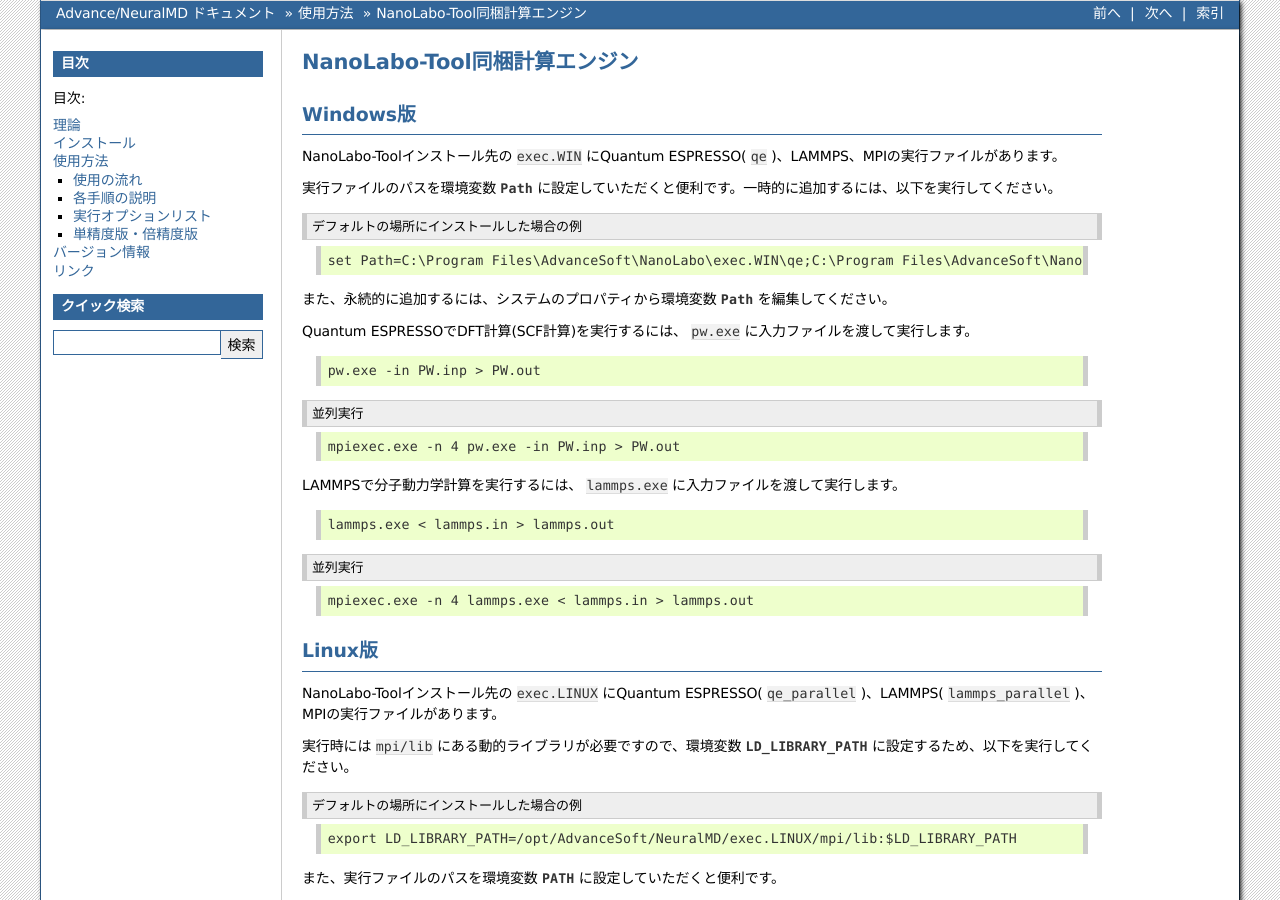
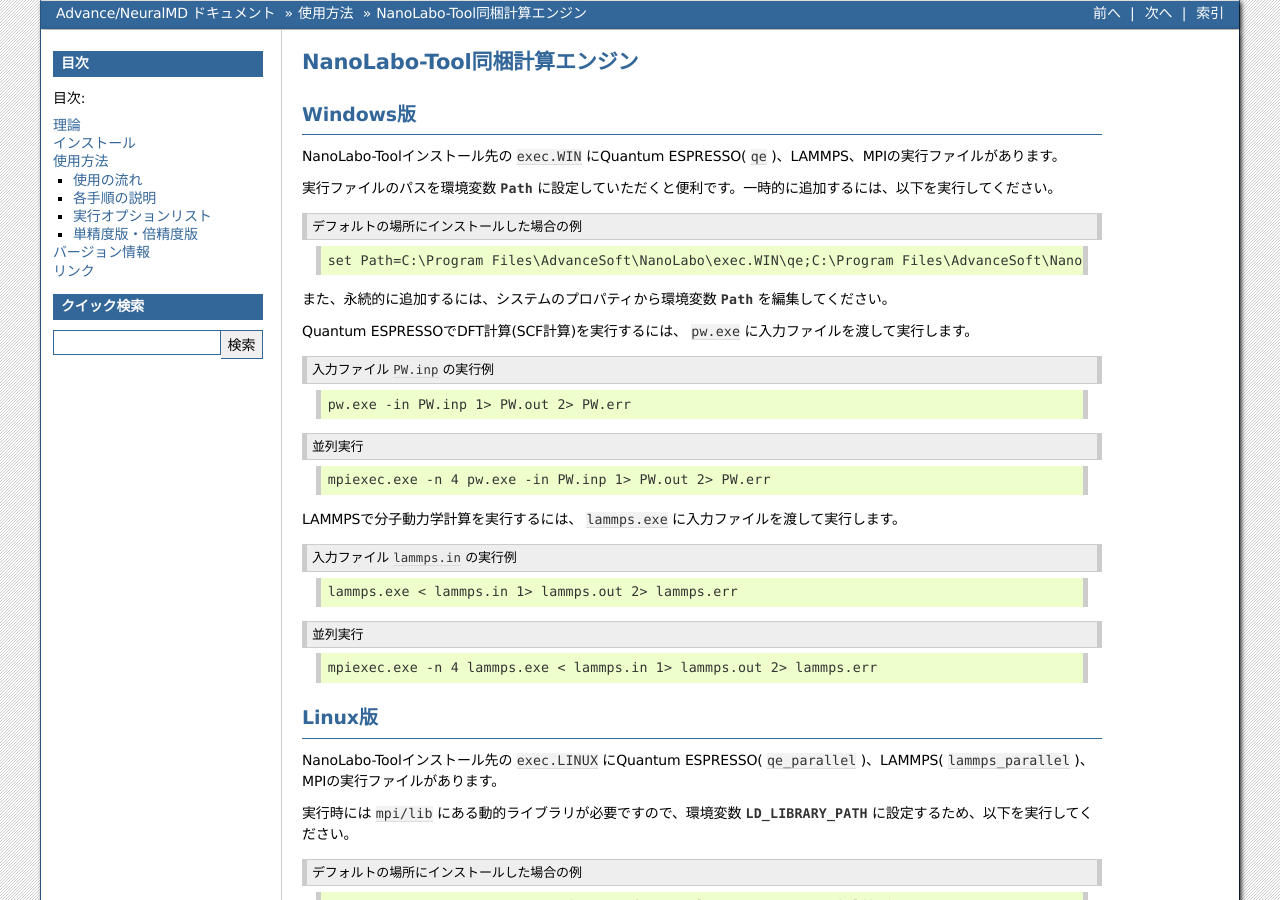
Before and after one commit to advancesoftcorp/neuralmd-doc, a Sphinx documentation site: the page built from docs/source/usage/tool.rst, in a window 1280 px wide and 900 px high. Built offline with Sphinx 7.4.7, drawn with Linux system fonts in a browser that asks for light colours; formulas are drawn with MathJax 3.

Commit message:
modify tool.rst

```diff
--- a/docs/source/usage/tool.rst
+++ b/docs/source/usage/tool.rst
@@ -23,24 +23,26 @@
 Quantum ESPRESSOでDFT計算(SCF計算)を実行するには、 :file:`pw.exe` に入力ファイルを渡して実行します。
 
 .. code-block:: console
+ :caption: 入力ファイル :file:`PW.inp` の実行例
 
- pw.exe -in PW.inp > PW.out
+ pw.exe -in PW.inp 1> PW.out 2> PW.err
 
 .. code-block:: console
  :caption: 並列実行
 
- mpiexec.exe -n 4 pw.exe -in PW.inp > PW.out
+ mpiexec.exe -n 4 pw.exe -in PW.inp 1> PW.out 2> PW.err
 
 LAMMPSで分子動力学計算を実行するには、 :file:`lammps.exe` に入力ファイルを渡して実行します。
 
 .. code-block:: console
+ :caption: 入力ファイル :file:`lammps.in` の実行例
 
- lammps.exe < lammps.in > lammps.out
+ lammps.exe < lammps.in 1> lammps.out 2> lammps.err
 
 .. code-block:: console
  :caption: 並列実行
 
- mpiexec.exe -n 4 lammps.exe < lammps.in > lammps.out
+ mpiexec.exe -n 4 lammps.exe < lammps.in 1> lammps.out 2> lammps.err
 
 .. _tooll:
 
```
